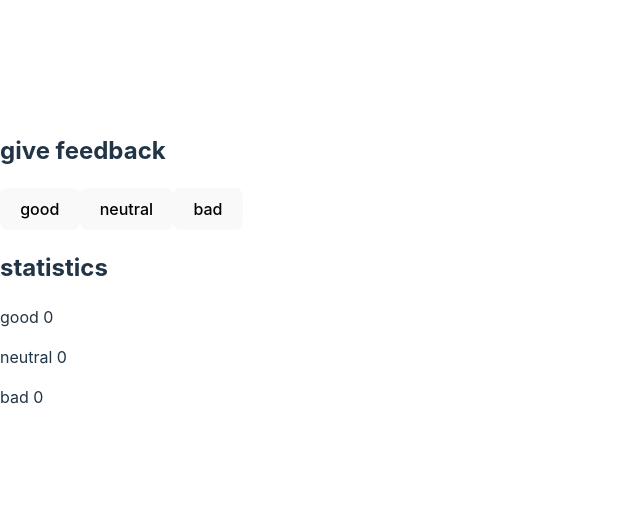
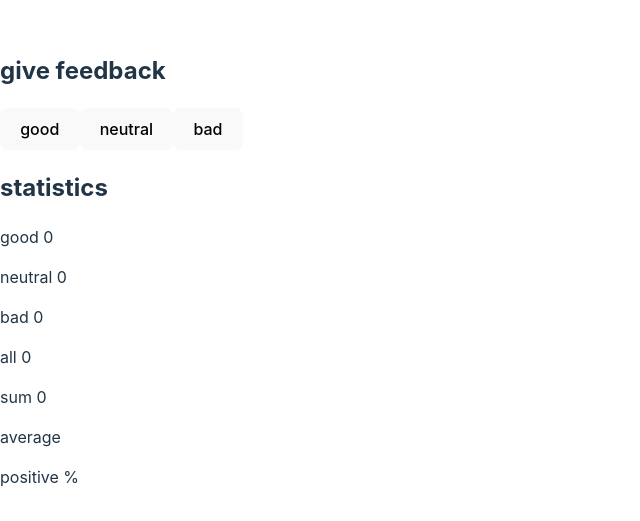
Before and after one commit to firewormx/fullstackopen, a React (Vite) app in the folder Part1/unicafe/unicafe/: page / in a window 1280 px wide. Shown: the part 131-652 px from the top of the page, without its empty margins (0-640 px from the left). Built offline with nearby package versions, Linux system fonts and the light colour scheme.

Commit message:
update 1.7

```diff
--- a/Part1/unicafe/unicafe/src/App.jsx
+++ b/Part1/unicafe/unicafe/src/App.jsx
@@ -6,16 +6,29 @@ const App = () => {
   const [good, setGood] = useState(0)
   const [neutral, setNeutral] = useState(0)
   const [bad, setBad] = useState(0)
+  const [total, setTotal] = useState(0);
+
 
   const handleGoodincrement = ()=>{
     setGood(good + 1);
+    setTotal(total + 1);
+
   }
   const handleNeutralIncrement = () =>{
     setNeutral(neutral + 1)
+    setTotal(total + 1)
+
+
   }
   const handleBadIncrement = ()=>{
     setBad(bad + 1);
+    setTotal(total+1);
+
   }
+const sum = good *1 +neutral * 0 + bad *(-1);
+const average = sum / total;
+const positive = good / total * 100;
+
   return (<>
     <div>
       <h2>give feedback</h2>
@@ -28,6 +41,10 @@ const App = () => {
     <p>good {good}</p>
     <p>neutral {neutral}</p>
     <p>bad {bad}</p>
+    <p>all {total}</p>
+    <p>sum {sum}</p>
+    <p>average {average || ""}</p>
+    <p>positive {positive || ""}%</p>
     </div>
     </> )
 }
```
